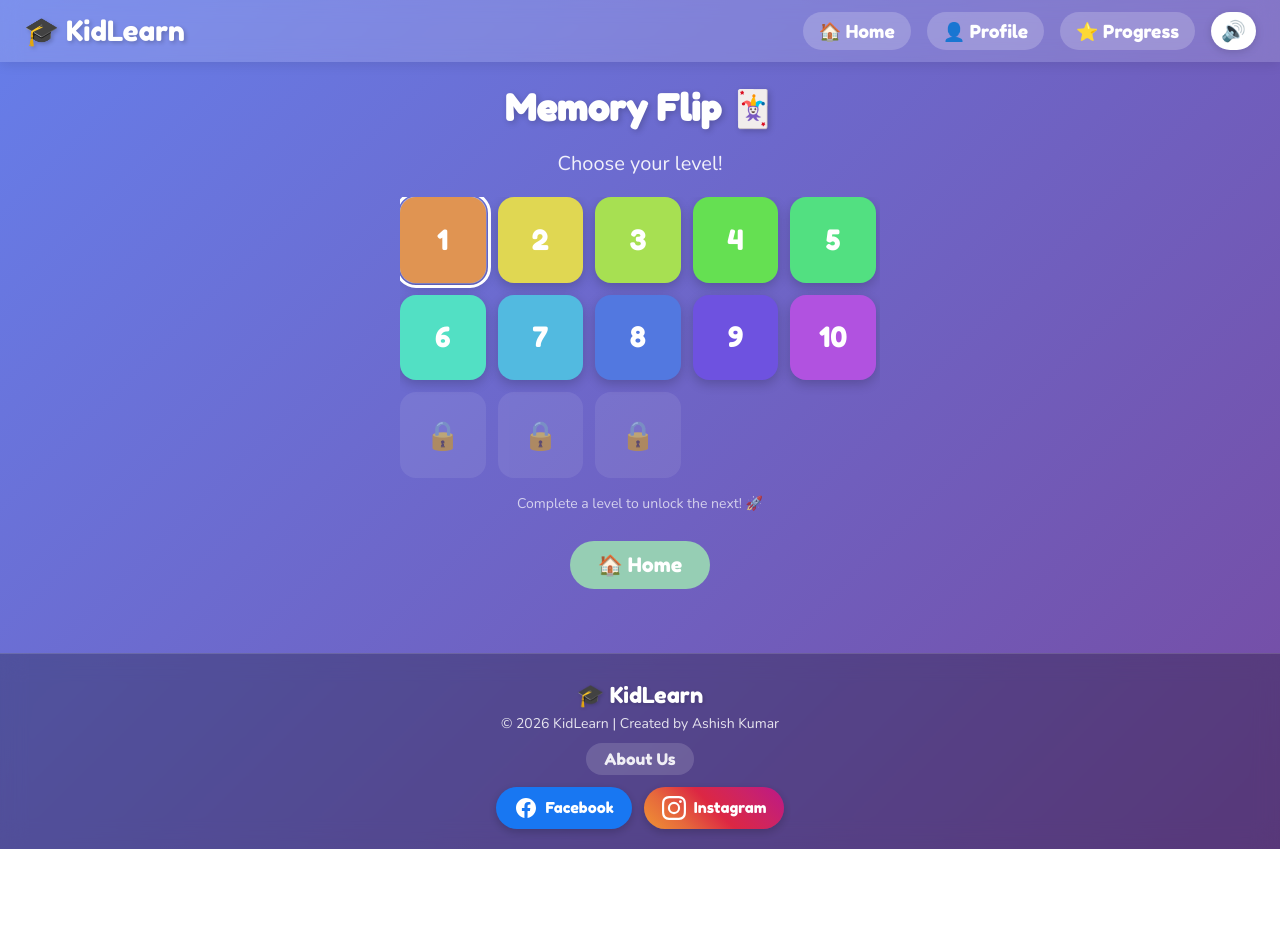
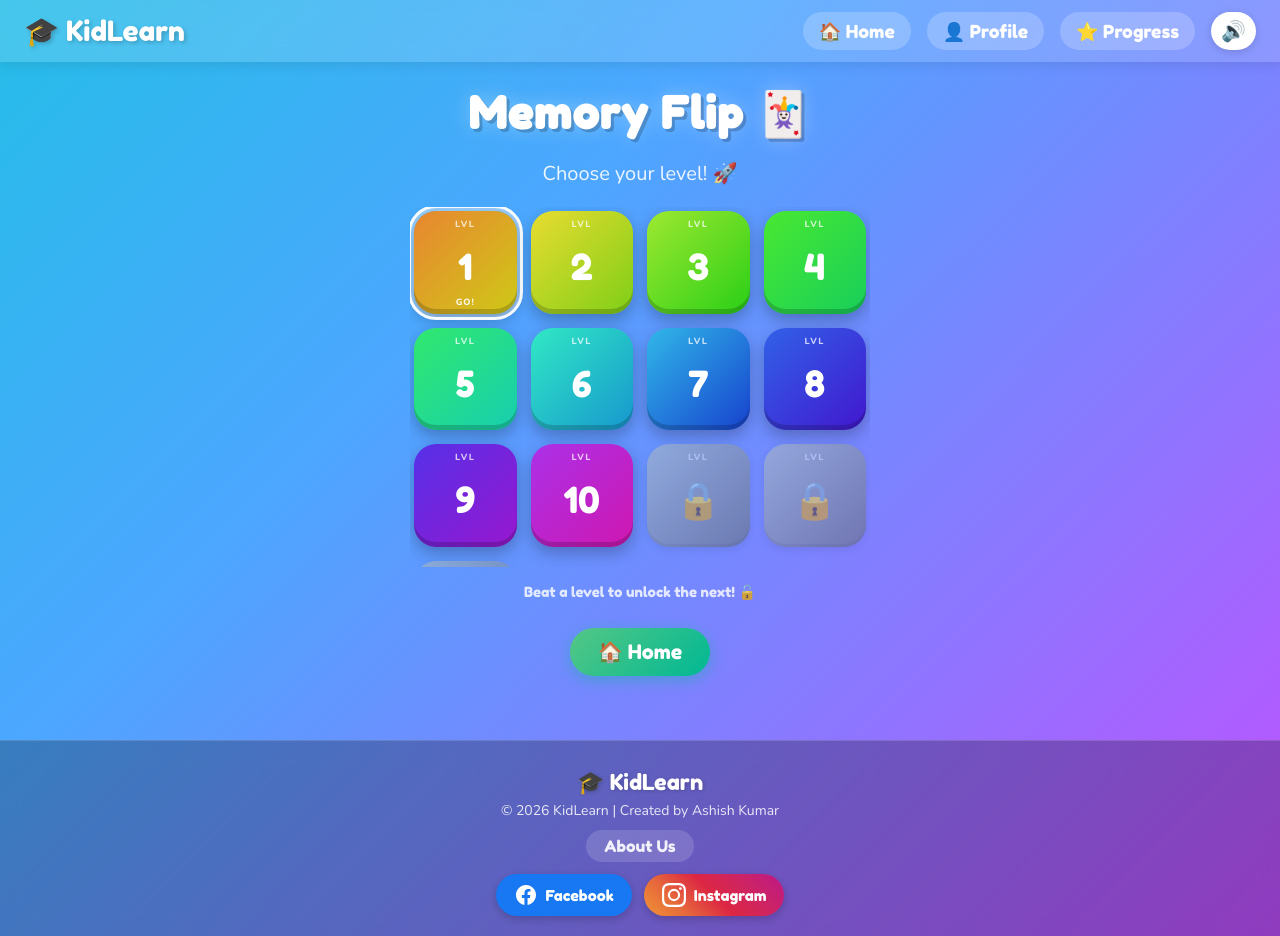
Before and after one commit to ashish120908/kids, a React (Vite) app: page /memory in a window 1280 px wide. Before the commit the page ends 849 px from the top, so only its background shows below. Built offline with nearby package versions, Linux system fonts and the light colour scheme.

Commit message:
feat: vibrant kid-friendly UI + infinite Candy Crush style levels

```diff
--- a/src/App.css
+++ b/src/App.css
@@ -23,9 +23,16 @@
 
 body {
   font-family: 'Nunito', sans-serif;
-  background: linear-gradient(135deg, #667eea 0%, #764ba2 100%);
+  background: linear-gradient(-45deg, #ff6b9d, #c44dff, #4da6ff, #00d2d3, #54c800, #ffa400, #ff6b9d);
+  background-size: 400% 400%;
+  animation: gradientBG 14s ease infinite;
   min-height: 100vh;
   min-height: 100dvh;
+}
+@keyframes gradientBG {
+  0%   { background-position: 0% 50%; }
+  50%  { background-position: 100% 50%; }
+  100% { background-position: 0% 50%; }
 }
 
 h1, h2, h3 {
@@ -44,37 +51,54 @@ button {
 }
 
 .btn-primary {
-  background: var(--color-teal);
+  background: linear-gradient(135deg, #4ECDC4, #26d0ce);
   color: white;
+  box-shadow: 0 4px 15px rgba(78,205,196,0.45);
 }
 .btn-primary:hover {
-  background: #3dbdb5;
-  transform: translateY(-2px);
+  background: linear-gradient(135deg, #3dbdb5, #20b8b8);
+  transform: translateY(-3px) scale(1.04);
+  box-shadow: 0 8px 24px rgba(78,205,196,0.55);
 }
 
 .btn-success {
-  background: var(--color-green);
+  background: linear-gradient(135deg, #55c785, #00b894);
   color: white;
+  box-shadow: 0 4px 15px rgba(0,184,148,0.4);
 }
 .btn-success:hover {
-  background: #7fbfa0;
-  transform: translateY(-2px);
+  background: linear-gradient(135deg, #40b070, #009978);
+  transform: translateY(-3px) scale(1.04);
+  box-shadow: 0 8px 24px rgba(0,184,148,0.5);
 }
 
 .btn-danger {
-  background: var(--color-red);
+  background: linear-gradient(135deg, #FF6B6B, #ee5a24);
   color: white;
+  box-shadow: 0 4px 15px rgba(255,107,107,0.4);
 }
 .btn-danger:hover {
-  background: #e55555;
-  transform: translateY(-2px);
+  background: linear-gradient(135deg, #e55555, #d44010);
+  transform: translateY(-3px) scale(1.04);
+  box-shadow: 0 8px 24px rgba(255,107,107,0.5);
 }
 
 .card {
   background: white;
-  border-radius: 20px;
-  box-shadow: var(--shadow);
+  border-radius: 24px;
+  box-shadow: 0 8px 32px rgba(0,0,0,0.14);
   padding: 24px;
+  position: relative;
+  overflow: hidden;
+}
+.card::before {
+  content: '';
+  position: absolute;
+  top: 0; left: 0; right: 0;
+  height: 5px;
+  background: linear-gradient(90deg, #ff6b9d, #c44dff, #4da6ff, #00d2d3, #54c800, #ffa400);
+  background-size: 200% 100%;
+  animation: gradientBG 6s linear infinite;
 }
 
 @keyframes bounce {
--- a/src/components/LevelPicker.jsx
+++ b/src/components/LevelPicker.jsx
@@ -6,15 +6,26 @@ import '../styles/Games.css'
 export default function LevelPicker({ gameName, gameTitle, gameEmoji, onSelectLevel }) {
   const navigate = useNavigate();
   const maxUnlocked = getMaxUnlockedLevel(gameName);
-  // Levels 1-10 always accessible; beyond that unlock one at a time
   const maxAccessible = Math.max(10, maxUnlocked + 1);
-  // Show a few locked levels ahead so players can see what's coming
   const displayCount = maxAccessible + 3;
+
+  const completedCount = Array.from({ length: displayCount }, (_, i) => i + 1)
+    .filter(lvl => { const s = getScore(gameName, lvl); return s && s.stars > 0; }).length;
+  const totalStars = Array.from({ length: displayCount }, (_, i) => i + 1)
+    .reduce((sum, lvl) => { const s = getScore(gameName, lvl); return sum + (s ? s.stars : 0); }, 0);
 
   return (
     <div className="game-container">
       <h2 className="game-title">{gameTitle} {gameEmoji}</h2>
-      <p className="game-subtitle">Choose your level!</p>
+      <p className="game-subtitle">Choose your level! 🚀</p>
+
+      {completedCount > 0 && (
+        <div className="level-picker-stats">
+          <span>🏆 {completedCount} done</span>
+          <span>⭐ {totalStars} stars</span>
+        </div>
+      )}
+
       <div className="level-picker-scroll">
         <div className="level-picker-grid">
           {Array.from({ length: displayCount }, (_, i) => {
@@ -28,7 +39,7 @@ export default function LevelPicker({ gameName, gameTitle, gameEmoji, onSelectLe
                 className={`level-picker-btn btn${isNext ? ' level-picker-btn-next' : ''}${isLocked ? ' level-picker-btn-locked' : ''}`}
                 onClick={() => !isLocked && onSelectLevel(lvl)}
                 disabled={isLocked}
-                style={!isLocked ? { background: `hsl(${(lvl * 28) % 360}, 70%, 60%)` } : {}}
+                style={!isLocked ? { background: `linear-gradient(135deg, hsl(${(lvl * 28) % 360},80%,55%), hsl(${(lvl * 28 + 30) % 360},80%,45%))` } : {}}
               >
                 {isLocked ? (
                   <span className="level-picker-num">🔒</span>
@@ -45,8 +56,8 @@ export default function LevelPicker({ gameName, gameTitle, gameEmoji, onSelectLe
           })}
         </div>
       </div>
-      <p style={{ color: 'rgba(255,255,255,0.7)', fontSize: 14, margin: '-4px 0 0' }}>
-        Complete a level to unlock the next! 🚀
+      <p style={{ color: 'rgba(255,255,255,0.8)', fontSize: 14, margin: '-4px 0 0', fontFamily: "'Fredoka One', cursive" }}>
+        Beat a level to unlock the next! 🔓
       </p>
       <button className="btn btn-success" onClick={() => navigate('/')} style={{ marginTop: 8 }}>
         🏠 Home
--- a/src/styles/Games.css
+++ b/src/styles/Games.css
@@ -9,10 +9,11 @@
   animation: fadeIn 0.4s ease;
 }
 .game-title {
-  font-size: 36px;
+  font-size: clamp(30px, 8vw, 44px);
   color: white;
-  text-shadow: 2px 2px 6px rgba(0,0,0,0.2);
+  text-shadow: 3px 3px 0px rgba(0,0,0,0.2), 0 0 20px rgba(255,255,255,0.3);
   text-align: center;
+  letter-spacing: 1px;
 }
 .game-subtitle {
   font-size: 20px;
@@ -28,7 +29,9 @@
 }
 .progress-bar {
   height: 100%;
-  background: linear-gradient(90deg, #4ECDC4, #45B7D1);
+  background: linear-gradient(90deg, #ff6b9d, #c44dff, #4da6ff, #00d2d3);
+  background-size: 200% 100%;
+  animation: gradientBG 3s linear infinite;
   border-radius: 50px;
   transition: width 0.4s ease;
 }
@@ -127,70 +130,110 @@
 /* Level picker grid */
 .level-picker-scroll {
   width: 100%;
-  max-width: 480px;
-  max-height: 340px;
+  max-width: 460px;
+  max-height: 360px;
   overflow-y: auto;
-  padding-right: 4px;
+  padding: 4px 4px 8px;
   scrollbar-width: thin;
-  scrollbar-color: rgba(255,255,255,0.4) transparent;
+  scrollbar-color: rgba(255,255,255,0.5) transparent;
 }
 .level-picker-scroll::-webkit-scrollbar {
   width: 6px;
 }
 .level-picker-scroll::-webkit-scrollbar-thumb {
-  background: rgba(255,255,255,0.4);
+  background: rgba(255,255,255,0.5);
   border-radius: 10px;
 }
 .level-picker-grid {
   display: grid;
-  grid-template-columns: repeat(5, minmax(0, 1fr));
-  gap: 12px;
+  grid-template-columns: repeat(4, minmax(0, 1fr));
+  gap: 14px;
   width: 100%;
 }
 .level-picker-btn {
   aspect-ratio: 1;
-  border-radius: 16px !important;
+  border-radius: 22px !important;
   display: flex;
   flex-direction: column;
   align-items: center;
   justify-content: center;
   gap: 2px;
   color: white !important;
-  transition: transform 0.15s, box-shadow 0.15s;
-  box-shadow: 0 4px 12px rgba(0,0,0,0.2);
+  transition: transform 0.2s cubic-bezier(0.34, 1.56, 0.64, 1), box-shadow 0.2s;
+  box-shadow: 0 6px 16px rgba(0,0,0,0.25), inset 0 -5px 0 rgba(0,0,0,0.18);
+  position: relative;
+  overflow: hidden;
+}
+.level-picker-btn::before {
+  content: 'LVL';
+  position: absolute;
+  top: 7px;
+  font-size: 9px;
+  letter-spacing: 1.5px;
+  opacity: 0.75;
+  font-family: 'Nunito', sans-serif;
+  font-weight: 800;
 }
 .level-picker-btn:hover:not(:disabled) {
-  transform: scale(1.08);
-  box-shadow: 0 8px 20px rgba(0,0,0,0.25);
+  transform: translateY(-5px) scale(1.1);
+  box-shadow: 0 14px 28px rgba(0,0,0,0.3), inset 0 -5px 0 rgba(0,0,0,0.18);
+}
+.level-picker-btn:active:not(:disabled) {
+  transform: scale(0.93);
+  box-shadow: 0 3px 8px rgba(0,0,0,0.2), inset 0 -2px 0 rgba(0,0,0,0.15);
 }
 .level-picker-btn-next {
-  outline: 3px solid white;
-  outline-offset: 2px;
-  animation: pulse-next 1.4s ease-in-out infinite;
+  outline: 3px solid rgba(255,255,255,0.95);
+  outline-offset: 3px;
+  animation: pulse-next 1.3s ease-in-out infinite;
+}
+.level-picker-btn-next::after {
+  content: 'GO!';
+  position: absolute;
+  bottom: 6px;
+  font-size: 9px;
+  font-family: 'Nunito', sans-serif;
+  font-weight: 800;
+  letter-spacing: 1px;
+  opacity: 0.9;
 }
 @keyframes pulse-next {
-  0%, 100% { box-shadow: 0 4px 12px rgba(0,0,0,0.2), 0 0 0 0 rgba(255,255,255,0.6); }
-  50% { box-shadow: 0 4px 12px rgba(0,0,0,0.2), 0 0 0 8px rgba(255,255,255,0); }
+  0%, 100% { box-shadow: 0 6px 16px rgba(0,0,0,0.25), inset 0 -5px 0 rgba(0,0,0,0.18), 0 0 0 0 rgba(255,255,255,0.7); }
+  50%       { box-shadow: 0 6px 16px rgba(0,0,0,0.25), inset 0 -5px 0 rgba(0,0,0,0.18), 0 0 0 10px rgba(255,255,255,0); }
 }
 .level-picker-btn-locked {
-  background: rgba(255,255,255,0.15) !important;
+  background: linear-gradient(135deg, #b2bec3, #636e72) !important;
   cursor: not-allowed !important;
-  box-shadow: none !important;
   opacity: 0.55;
+  box-shadow: 0 3px 8px rgba(0,0,0,0.15), inset 0 -3px 0 rgba(0,0,0,0.1) !important;
 }
 .level-picker-num {
   font-family: 'Fredoka One', cursive;
-  font-size: clamp(18px, 5vw, 28px);
+  font-size: clamp(22px, 6vw, 36px);
   line-height: 1;
+  margin-top: 10px;
 }
 .level-picker-stars {
-  font-size: 11px;
+  font-size: 13px;
   line-height: 1;
+  letter-spacing: -1px;
+}
+.level-picker-stats {
+  display: flex;
+  gap: 16px;
+  background: rgba(255,255,255,0.2);
+  backdrop-filter: blur(8px);
+  border-radius: 50px;
+  padding: 8px 20px;
+  font-family: 'Fredoka One', cursive;
+  font-size: 16px;
+  color: white;
+  text-shadow: 1px 1px 3px rgba(0,0,0,0.2);
 }
 
 @media (max-width: 400px) {
   .level-picker-grid {
-    gap: 8px;
+    gap: 10px;
   }
 }
 /* Next Level button */
@@ -203,15 +246,17 @@
   border-radius: 50px;
   border: none;
   cursor: pointer;
-  box-shadow: 0 4px 15px rgba(240,87,96,0.4);
-  transition: transform 0.15s, box-shadow 0.15s;
+  box-shadow: 0 6px 20px rgba(240,87,96,0.5), inset 0 -4px 0 rgba(0,0,0,0.15);
+  transition: transform 0.2s cubic-bezier(0.34, 1.56, 0.64, 1), box-shadow 0.2s;
+  letter-spacing: 0.5px;
 }
 .btn-next-level:hover {
-  transform: translateY(-3px);
-  box-shadow: 0 8px 20px rgba(240,87,96,0.5);
+  transform: translateY(-4px) scale(1.06);
+  box-shadow: 0 12px 28px rgba(240,87,96,0.55), inset 0 -4px 0 rgba(0,0,0,0.15);
 }
 .btn-next-level:active {
   transform: scale(0.95);
+  box-shadow: 0 3px 10px rgba(240,87,96,0.4), inset 0 -2px 0 rgba(0,0,0,0.1);
 }
 .dot-groups {
   display: flex;
--- a/src/styles/HomeScreen.css
+++ b/src/styles/HomeScreen.css
@@ -6,19 +6,37 @@
   text-align: center;
   padding: 32px 16px 40px;
   animation: fadeIn 0.6s ease;
+  position: relative;
+}
+.home-hero::before {
+  content: '⭐ 🌈 ✨ 🎉 ⭐ 🌟 🎊 ✨';
+  position: absolute;
+  top: 8px;
+  left: 50%;
+  transform: translateX(-50%);
+  font-size: 18px;
+  opacity: 0.6;
+  white-space: nowrap;
+  letter-spacing: 8px;
+  animation: float 3s ease-in-out infinite;
 }
 .home-title {
-  font-size: clamp(40px, 8vw, 72px);
-  color: white;
-  text-shadow: 3px 3px 8px rgba(0,0,0,0.2);
+  font-size: clamp(48px, 10vw, 80px);
+  background: linear-gradient(135deg, #fff700, #ff6b9d, #c44dff, #4da6ff, #00d2d3);
+  -webkit-background-clip: text;
+  -webkit-text-fill-color: transparent;
+  background-clip: text;
+  filter: drop-shadow(3px 3px 0px rgba(0,0,0,0.2));
   margin-bottom: 8px;
+  margin-top: 32px;
   animation: float 3s ease-in-out infinite;
 }
 .home-subtitle {
-  font-size: clamp(18px, 4vw, 28px);
-  color: rgba(255,255,255,0.9);
-  font-family: 'Nunito', sans-serif;
-  font-weight: 700;
+  font-size: clamp(20px, 4vw, 30px);
+  color: white;
+  font-family: 'Fredoka One', cursive;
+  text-shadow: 2px 2px 6px rgba(0,0,0,0.2);
+  letter-spacing: 1px;
 }
 .games-grid {
   display: grid;
@@ -30,31 +48,37 @@
 }
 .game-card {
   cursor: pointer;
-  transition: transform 0.2s, box-shadow 0.2s;
+  transition: transform 0.2s cubic-bezier(0.34, 1.56, 0.64, 1), box-shadow 0.2s;
   display: flex;
   flex-direction: column;
   align-items: center;
   text-align: center;
   gap: 12px;
   animation: fadeIn 0.5s ease both;
+  border: 3px solid transparent;
+  background-clip: padding-box;
 }
 .game-card:hover {
-  transform: translateY(-8px) scale(1.02);
-  box-shadow: 0 16px 40px rgba(0,0,0,0.18);
+  transform: translateY(-10px) scale(1.03) rotate(-1deg);
+  box-shadow: 0 20px 48px rgba(0,0,0,0.22);
 }
 .game-card:active {
   transform: scale(0.97);
 }
 .game-card-emoji {
-  width: 72px;
-  height: 72px;
+  width: 88px;
+  height: 88px;
   border-radius: 50%;
   display: flex;
   align-items: center;
   justify-content: center;
-  font-size: 36px;
+  font-size: 44px;
   color: white;
-  box-shadow: 0 4px 12px rgba(0,0,0,0.15);
+  box-shadow: 0 6px 20px rgba(0,0,0,0.2), inset 0 -4px 0 rgba(0,0,0,0.15);
+  transition: transform 0.2s;
+}
+.game-card:hover .game-card-emoji {
+  transform: scale(1.15) rotate(8deg);
 }
 .game-card-title {
   font-size: 24px;
```
